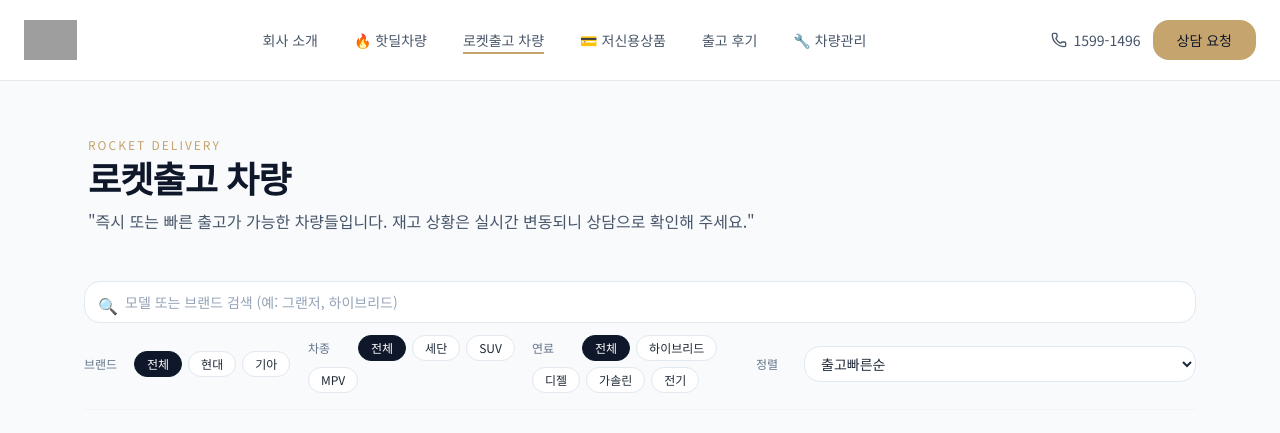
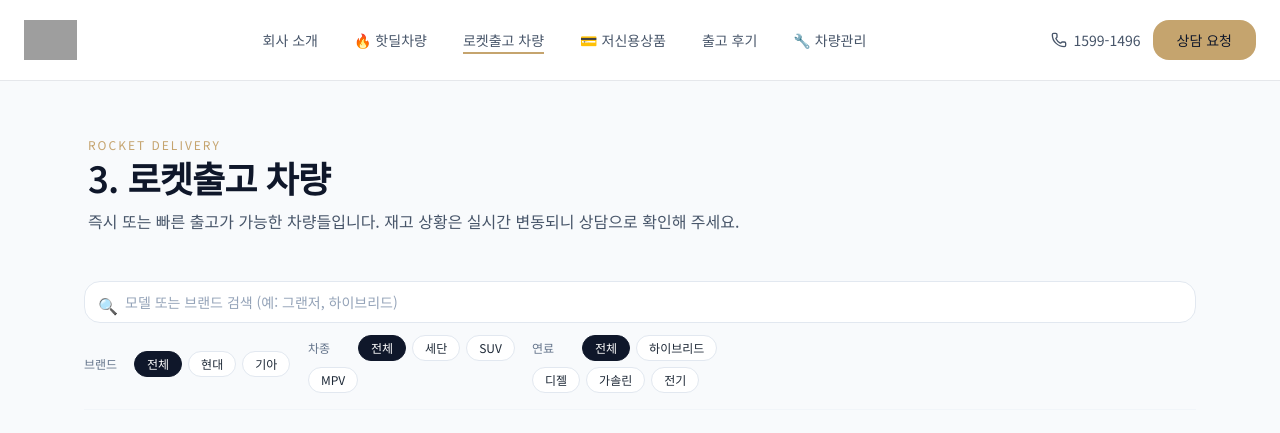
Before and after one commit to sanbada2026/oasis-my-car, a Next.js app: page /rocket in a window 1280 px wide. Shown: the top 433 px of the page. Built offline with nearby package versions, Linux system fonts and the light colour scheme; grey boxes are pictures that could not be loaded.

Commit message:
Remove all sort options (출고빠른순/재고많은순/월비용낮은순) from rocket page per request #5. Keep only search + brand/차종/연료 filter pills. Update title to 3. 로켓출고 차량. Clean useMemo and UI.

```diff
--- a/app/rocket/page.tsx
+++ b/app/rocket/page.tsx
@@ -7,14 +7,12 @@ import ConsultationCTA from "@/components/ConsultationCTA";
 type BrandFilter = "전체" | "현대" | "기아";
 type CategoryFilter = "전체" | "세단" | "SUV" | "MPV";
 type FuelFilter = "전체" | "하이브리드" | "디젤" | "가솔린" | "전기";
-type SortOption = "출고빠른순" | "재고많은순" | "월비용낮은순";
 
 export default function RocketPage() {
   const [search, setSearch] = useState("");
   const [brand, setBrand] = useState<BrandFilter>("전체");
   const [category, setCategory] = useState<CategoryFilter>("전체");
   const [fuel, setFuel] = useState<FuelFilter>("전체");
-  const [sort, setSort] = useState<SortOption>("출고빠른순");
   const [selectedVehicle, setSelectedVehicle] = useState<string | null>(null);
 
   const filtered = useMemo(() => {
@@ -34,28 +32,9 @@ export default function RocketPage() {
     if (category !== "전체") list = list.filter((v) => v.category === category);
     if (fuel !== "전체") list = list.filter((v) => v.fuelType === fuel);
 
-    // sort
-    if (sort === "출고빠른순") {
-      // prefer 즉시 / low days numeric-ish
-      const dayScore = (d: string) => {
-        if (d.includes("즉시")) return 0;
-        const m = d.match(/(\d+)/);
-        return m ? parseInt(m[1], 10) : 99;
-      };
-      list.sort((a, b) => dayScore(a.deliveryDays) - dayScore(b.deliveryDays));
-    } else if (sort === "재고많은순") {
-      list.sort((a, b) => b.stock - a.stock);
-    } else if (sort === "월비용낮은순") {
-      const getCost = (m?: string) => {
-        if (!m) return 999;
-        const n = m.match(/(\d+)/);
-        return n ? parseInt(n[1], 10) : 999;
-      };
-      list.sort((a, b) => getCost(a.estMonthly) - getCost(b.estMonthly));
-    }
-
+    // no sort per request - just filtered order from data (or stable)
     return list;
-  }, [search, brand, category, fuel, sort]);
+  }, [search, brand, category, fuel]);
 
   const total = rocketVehicles.length;
   const showing = filtered.length;
@@ -68,11 +47,11 @@ export default function RocketPage() {
     <div className="max-w-6xl mx-auto px-6 py-14">
       <div className="max-w-2xl mb-8">
         <div className="text-[#C5A46E] uppercase tracking-[2px] text-xs">ROCKET DELIVERY</div>
-        <h1 className="section-title mt-1">로켓출고 차량</h1>
-        <p className="mt-3 text-slate-600">"즉시 또는 빠른 출고가 가능한 차량들입니다. 재고 상황은 실시간 변동되니 상담으로 확인해 주세요."</p>
+        <h1 className="section-title mt-1">3. 로켓출고 차량</h1>
+        <p className="mt-3 text-slate-600">즉시 또는 빠른 출고가 가능한 차량들입니다. 재고 상황은 실시간 변동되니 상담으로 확인해 주세요.</p>
       </div>
 
-      {/* Top Toolbar - live filters/search */}
+      {/* Top Toolbar - live filters/search ONLY (no sort) */}
       <div className="sticky top-20 z-40 bg-[#F8FAFC] py-4 -mx-1 mb-6 border-b border-slate-100">
         <div className="flex flex-col gap-3">
           {/* Search */}
@@ -87,7 +66,7 @@ export default function RocketPage() {
             <span className="absolute left-3.5 top-3 text-slate-400">🔍</span>
           </div>
 
-          <div className="grid grid-cols-2 md:grid-cols-5 gap-2 text-sm">
+          <div className="grid grid-cols-2 md:grid-cols-3 lg:grid-cols-5 gap-2 text-sm">
             {/* 브랜드 pills */}
             <div className="flex flex-wrap gap-1.5 items-center">
               <span className="text-xs text-slate-500 mr-1 w-10">브랜드</span>
@@ -128,20 +107,6 @@ export default function RocketPage() {
                   {f}
                 </button>
               ))}
-            </div>
-
-            {/* Sort */}
-            <div className="flex items-center gap-2 col-span-2 md:col-span-2">
-              <span className="text-xs text-slate-500 w-10 shrink-0">정렬</span>
-              <select
-                value={sort}
-                onChange={(e) => setSort(e.target.value as SortOption)}
-                className="flex-1 py-1.5 px-3 rounded-2xl border border-slate-200 bg-white text-sm focus:border-[#C5A46E]"
-              >
-                <option value="출고빠른순">출고빠른순</option>
-                <option value="재고많은순">재고많은순</option>
-                <option value="월비용낮은순">월비용낮은순</option>
-              </select>
             </div>
           </div>
         </div>
```
